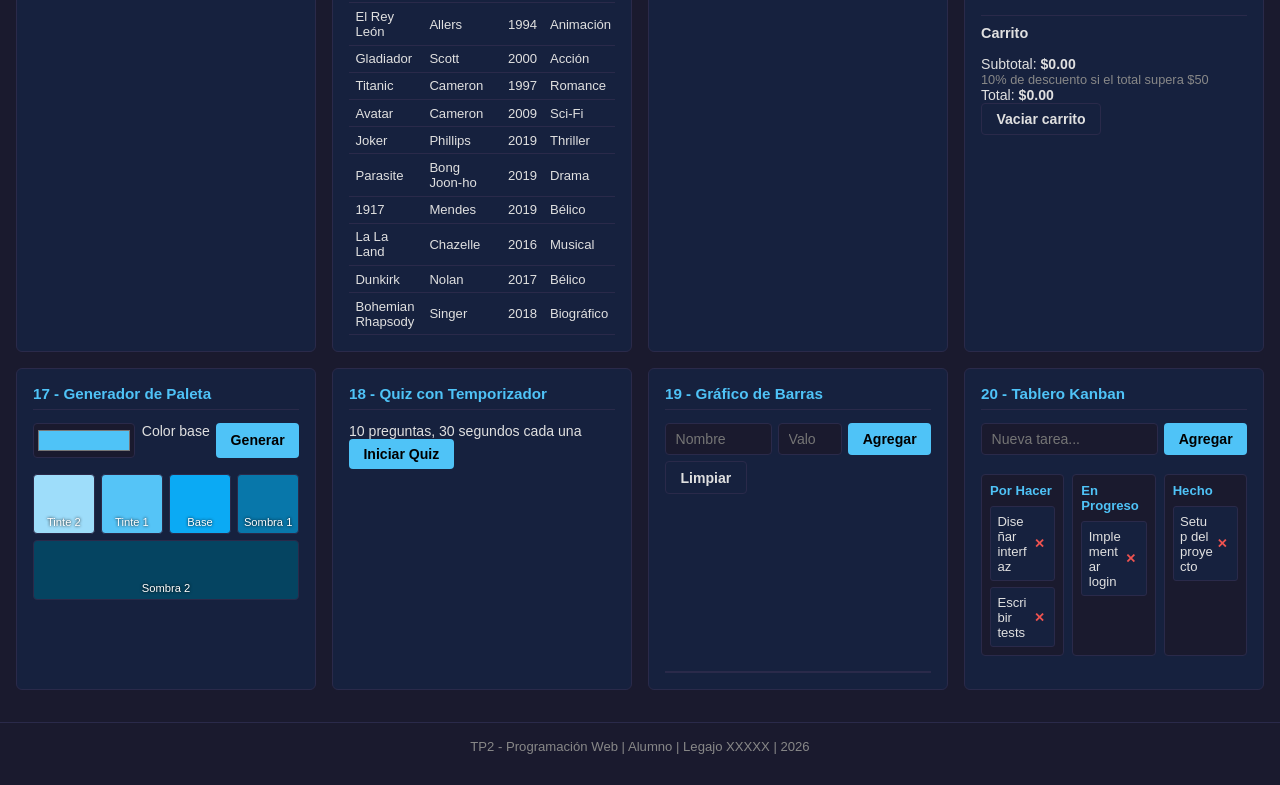
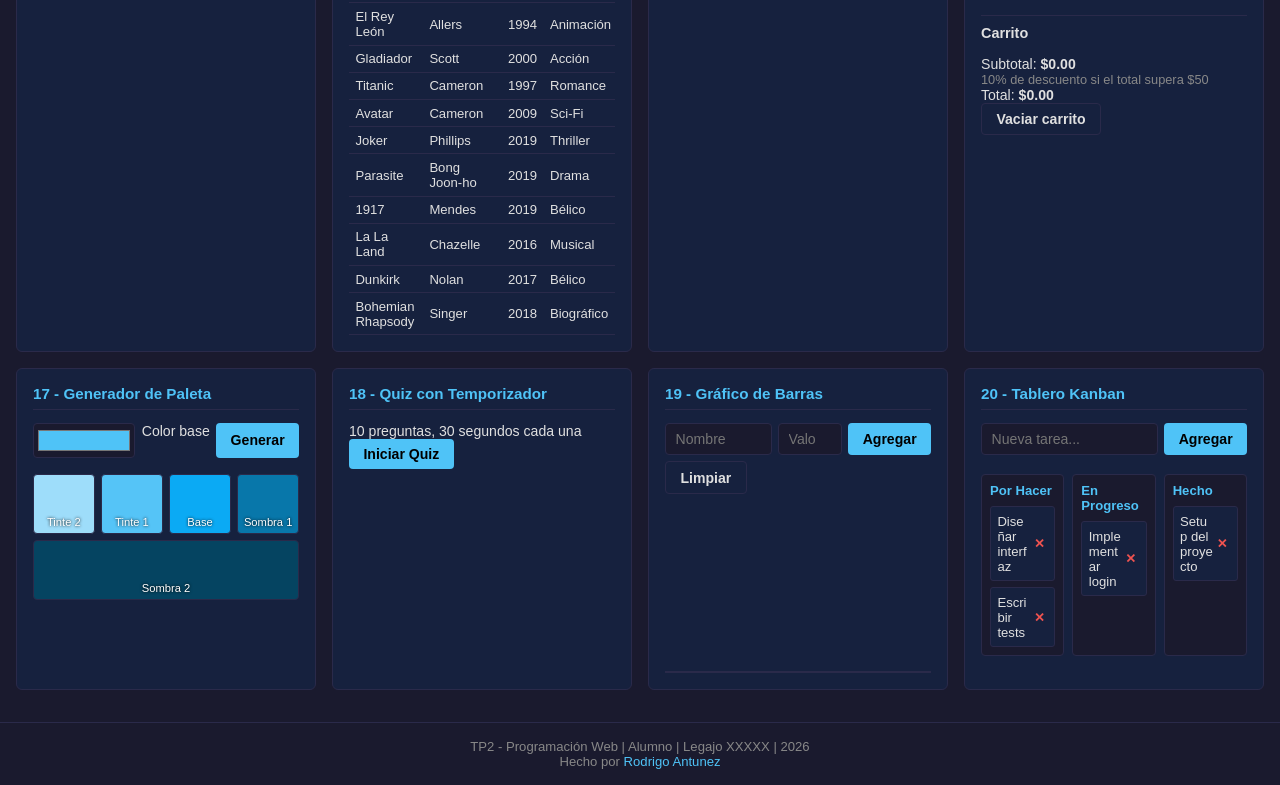
Before and after one commit to RodriA45/js-multi-tool-spa, a plain HTML site: page js-multi-tool-spa/index.html in a window 1280 px wide. Shown: the part 1437-2222 px from the top of the page. Drawn offline with Linux system fonts and the light colour scheme.

Commit message:
Add files via upload

```diff
--- a/js-multi-tool-spa/css/styles.css
+++ b/js-multi-tool-spa/css/styles.css
@@ -705,6 +705,15 @@ footer {
   margin-top: 1rem;
 }
 
+footer a {
+  color: var(--azul);
+  text-decoration: none;
+}
+
+footer a:hover {
+  text-decoration: underline;
+}
+
 /* --- Responsivo --- */
 @media (max-width: 768px) {
   #contenedor-ejercicios {
--- a/js-multi-tool-spa/index.html
+++ b/js-multi-tool-spa/index.html
@@ -378,6 +378,7 @@
 
   <footer>
     <p>TP2 - Programación Web | Alumno | Legajo XXXXX | 2026</p>
+    <p>Hecho por <a href="https://www.linkedin.com/in/rodrigo-antunez-9523a6380" target="_blank">Rodrigo Antunez</a></p>
   </footer>
 
   <script src="js/app.js"></script>
```
Also changed, not shown: 1 other file.
